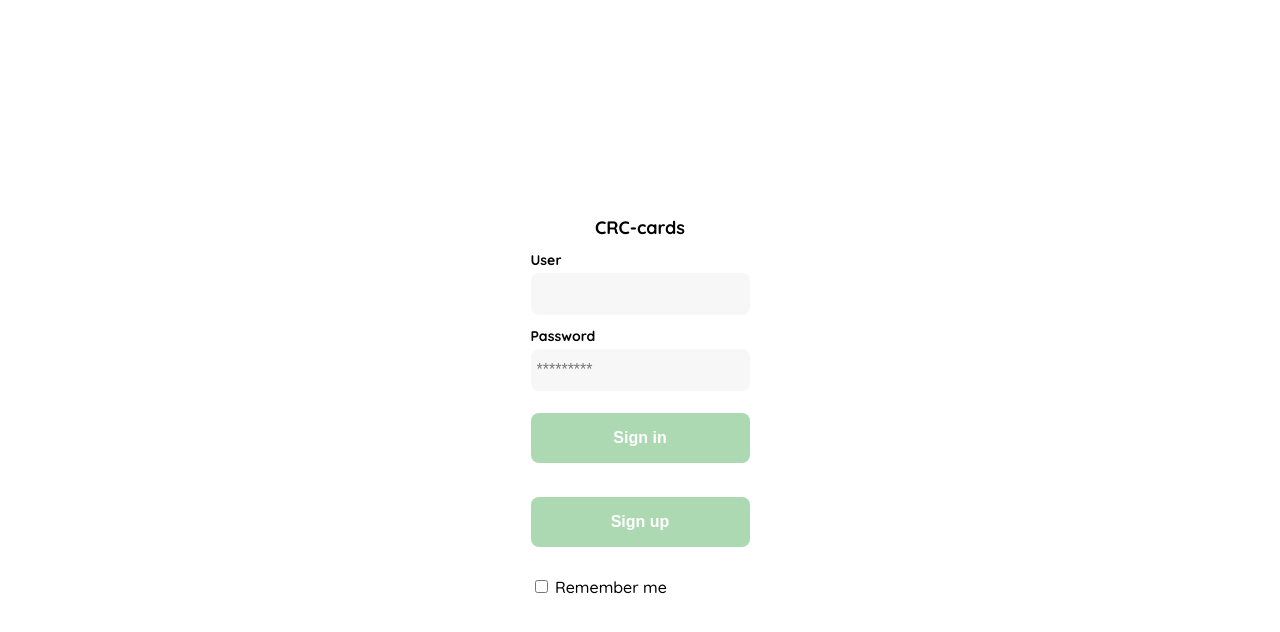
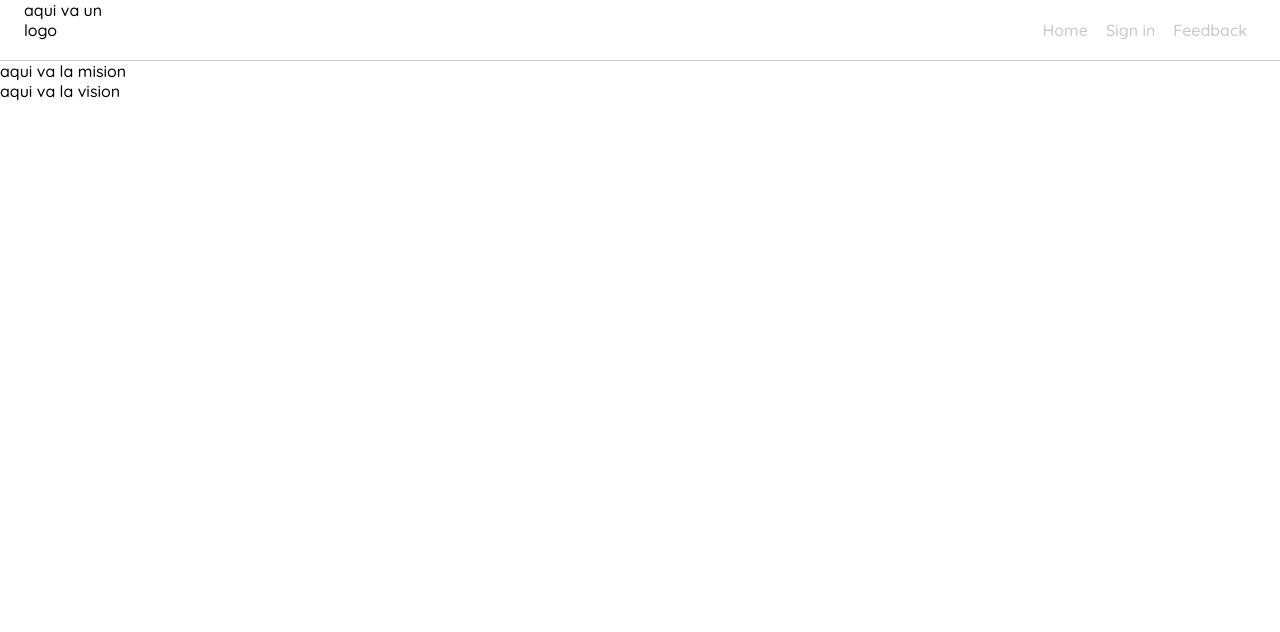
Before and after one commit to Sanki0/crc-cards, a React (Create React App) app: page / in a window 1280 px wide. Shown: the top 632 px of the page. Built offline with nearby package versions, Linux system fonts and the light colour scheme.

Commit message:
added header and home

```diff
--- /dev/null
+++ b/src/components/Header.jsx
@@ -0,0 +1,32 @@
+import React from "react";
+import "../styles/Header.scss";
+
+function Header() {
+	return (
+		<>
+			<nav>
+				<div className="navbar-right">
+					<div className="logo">
+						aqui va un logo
+					</div>
+				</div>
+				<div className="navbar-right">
+					<ul>
+						<li>
+							<a href="/">Home</a>
+						</li>
+						<li>
+							<a href="/signin">Sign in</a>
+						</li>
+						<li>
+							<a href="/">Feedback</a>
+						</li>
+					</ul>
+				</div>
+
+			</nav>
+		</>
+	)
+}
+
+export { Header };
--- a/src/containers/SignIn.jsx
+++ b/src/containers/SignIn.jsx
@@ -1,26 +1,30 @@
 import React from 'react';
 import '../styles/SignIn.scss';
+import { Header } from "../components/Header";
 
 function SignIn() {
   return (
+    <>
+      <Header />
       <div className="signin">
         <div className="form-container">
           <h1 className="title">CRC-cards</h1>
           <form action="/" className="form">
             <label for="user" className="label">User</label>
-          <input type="text" id="user" placeholder="" className="input" required/>
+            <input type="text" id="user" placeholder="" className="input" required />
 
             <label for="password" className="label">Password</label>
-          <input type="password" id="password" placeholder="*********" className="input input-password" required/>
+            <input type="password" id="password" placeholder="*********" className="input input-password" required />
 
             <input type="submit" value="Sign in" className="primary-button signin-button" />
             <input type="submit" value="Sign up" className="primary-button signup-button" />
             <label>
-            <input type="checkbox"  name="remember"/> Remember me
+              <input type="checkbox" name="remember" /> Remember me
             </label>
           </form>
         </div>
       </div>
+    </>
   );
 }
-export {SignIn};
+export { SignIn };
--- a/src/containers/SignUp.jsx
+++ b/src/containers/SignUp.jsx
@@ -1,27 +1,30 @@
 import React from 'react';
 import '../styles/SignUp.scss';
+import { Header } from "../components/Header";
 
 function SignUp() {
 	return (
+		<>
+			<Header />
 			<div className="signup">
 				<div className="form-container">
 					<h1 className="title">CRC-cards</h1>
 					<form action="/" className="form">
 						<label for="user" className="label">User</label>
-          <input type="text" id="user" placeholder="" className="input"  required/>
+						<input type="text" id="user" placeholder="" className="input" required />
 
 						<label for="password" className="label">Password</label>
-          <input type="password" id="password" placeholder="*********" className="input input-password" required/>
+						<input type="password" id="password" placeholder="*********" className="input input-password" required />
 
 						<label for="confirm_password" className="label">Confirm Password</label>
-          <input type="password" id="confirm_password" placeholder="*********" className="input input-password" required/>
+						<input type="password" id="confirm_password" placeholder="*********" className="input input-password" required />
 
 						<input type="submit" value="Create Account" className="primary-button signup-button" />
-
 					</form>
 				</div>
 			</div>
+		</>
 	);
 }
 
-export {SignUp};
+export { SignUp };
--- a/src/pages/404.jsx
+++ b/src/pages/404.jsx
@@ -8,4 +8,4 @@ function NotFound() {
     </div>
   );
 }
-export {NotFound};
+export { NotFound };
--- /dev/null
+++ b/src/pages/Home.jsx
@@ -0,0 +1,21 @@
+import React from "react";
+import { Header } from "../components/Header";
+
+
+function Home() {
+  return (
+    <>
+      <Header />
+      <body>
+        <div className="mision">
+          aqui va la mision
+        </div>
+        <div className="vision">
+          aqui va la vision
+        </div>
+      </body>
+    </>
+  )
+}
+
+export { Home };
--- a/src/routes/App.jsx
+++ b/src/routes/App.jsx
@@ -1,26 +1,27 @@
 import React from 'react';
-import {BrowserRouter, Routes, Route, } from 'react-router-dom';
+import { BrowserRouter, Routes, Route, } from 'react-router-dom';
 import '../styles/global.scss';
-import {Layout} from '../containers/Layout';
-import {SignIn} from '../containers/SignIn';
+import { Layout } from '../containers/Layout';
+import { SignIn } from '../containers/SignIn';
 import { SignUp } from '../containers/SignUp';
-import {NotFound} from '../pages/404';
+import { NotFound } from '../pages/404';
+import {Home} from '../pages/Home';
 
 function App() {
   return (
     <BrowserRouter>
       <Layout>
-          <Routes>
+        <Routes>
 
-              <Route exact path='/' element={<SignIn/>} />
-              <Route exact path='/signin' element={<SignIn/>} />
-              <Route exact path='/signup' element={<SignUp/>}/>
-              <Route path='/404' element={<NotFound/>} />
-              <Route path='*' element={<NotFound/>} />
+          <Route exact path='/' element={<Home/>} />
+          <Route exact path='/signin' element={<SignIn />} />
+          <Route exact path='/signup' element={<SignUp />} />
+          <Route path='/404' element={<NotFound />} />
+          <Route path='*' element={<NotFound />} />
 
 
-          </Routes>
-        </Layout>
+        </Routes>
+      </Layout>
     </BrowserRouter>
 
   );
--- /dev/null
+++ b/src/styles/Header.scss
@@ -0,0 +1,45 @@
+nav {
+	display: flex;
+	justify-content: space-between;
+	padding: 0 24px;
+	border-bottom: 1px solid var(--very-light-pink);
+}
+.logo {
+	width: 100px;
+}
+.navbar-left ul,
+.navbar-right ul {
+	list-style: none;
+	padding: 0;
+	margin: 0;
+	display: flex;
+	align-items: center;
+	height: 60px;
+}
+.navbar-left {
+	display: flex;
+}
+.navbar-left ul {
+	margin-left: 12px;
+}
+.navbar-left ul li a,
+.navbar-right ul li a {
+	text-decoration: none;
+	color: var(--very-light-pink);
+	border: 1px solid var(--white);
+	padding: 8px;
+	border-radius: 8px;
+}
+.navbar-left ul li a:hover,
+.navbar-right ul li a:hover {
+	border: 1px solid var(--hospital-green);
+	color: var(--hospital-green);
+}
+@media (max-width: 640px) {
+	.navbar-left ul {
+		display: none;
+	}
+	.navbar-email {
+		display: none;
+	}
+}
```
Also changed, not shown: src/containers/Layout.jsx (+5 -5 lines), src/styles/Home.scss (added). Lines whose indentation alone changed are shown as unchanged.
